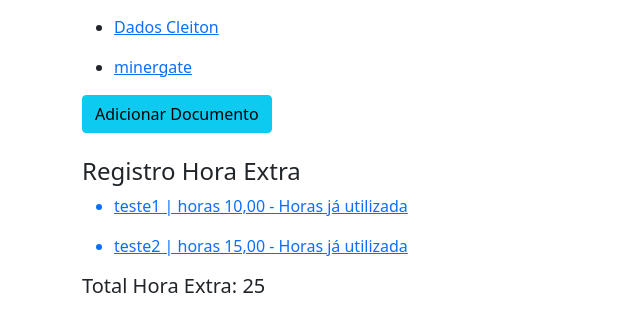
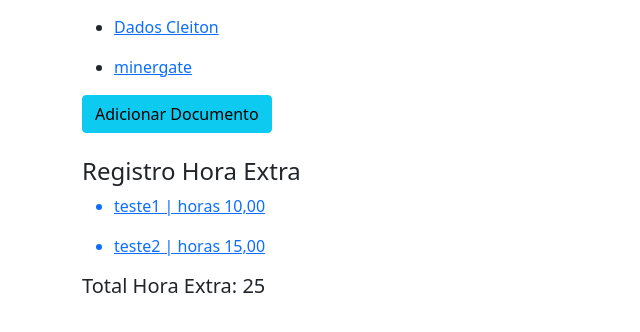
Before and after one commit to CleitonCandiotto/gestao_rh, a Django app: page /funcionarios/edit/4/ in a window 1280 px wide. Shown: the part 238-570 px from the top of the page, without its empty margins (0-640 px from the left). Run offline with Django 4.2, Linux system fonts and the light colour scheme; data comes from the database, SQL or seed files in the repository; both versions use the stored data as it was after the commit; some libraries are stand-ins or nearby versions.

Commit message:
ajax - hora extra

```diff
--- a/apps/funcionarios/templates/funcionario_edit.html
+++ b/apps/funcionarios/templates/funcionario_edit.html
@@ -32,7 +32,7 @@
             <ul>
                 <a href="{% url 'edit_hora_extra' registro.id %}">
                     <li >
-                        {{ registro.motivo }} | horas {{registro.horas}} - Horas já utilizada
+                        {{ registro.motivo }} | horas {{registro.horas}}
                     </li>
                 </a>
             </ul>
@@ -40,5 +40,4 @@
     {% endfor %}
 
     <h5>Total Hora Extra: {{ object.total_hora_extra }}</h5>
-
 {% endblock %}
--- a/apps/registro_hora_extra/templates/hora_extra_edit.html
+++ b/apps/registro_hora_extra/templates/hora_extra_edit.html
@@ -24,6 +24,9 @@
     <p id="mensagem"></p>
     <p>Total de horas sobrando</p>
     <h4 id="horas_utilizadas"> {{ object.funcionario.total_hora_extra }}</h4>
+
+
+    <a href="{% url 'edit_funcionario' object.funcionario.id %}"><button>Voltar</button></a>
 {% endblock %}
 
 {% block static %}
```
Also changed, not shown: db.sqlite3.
